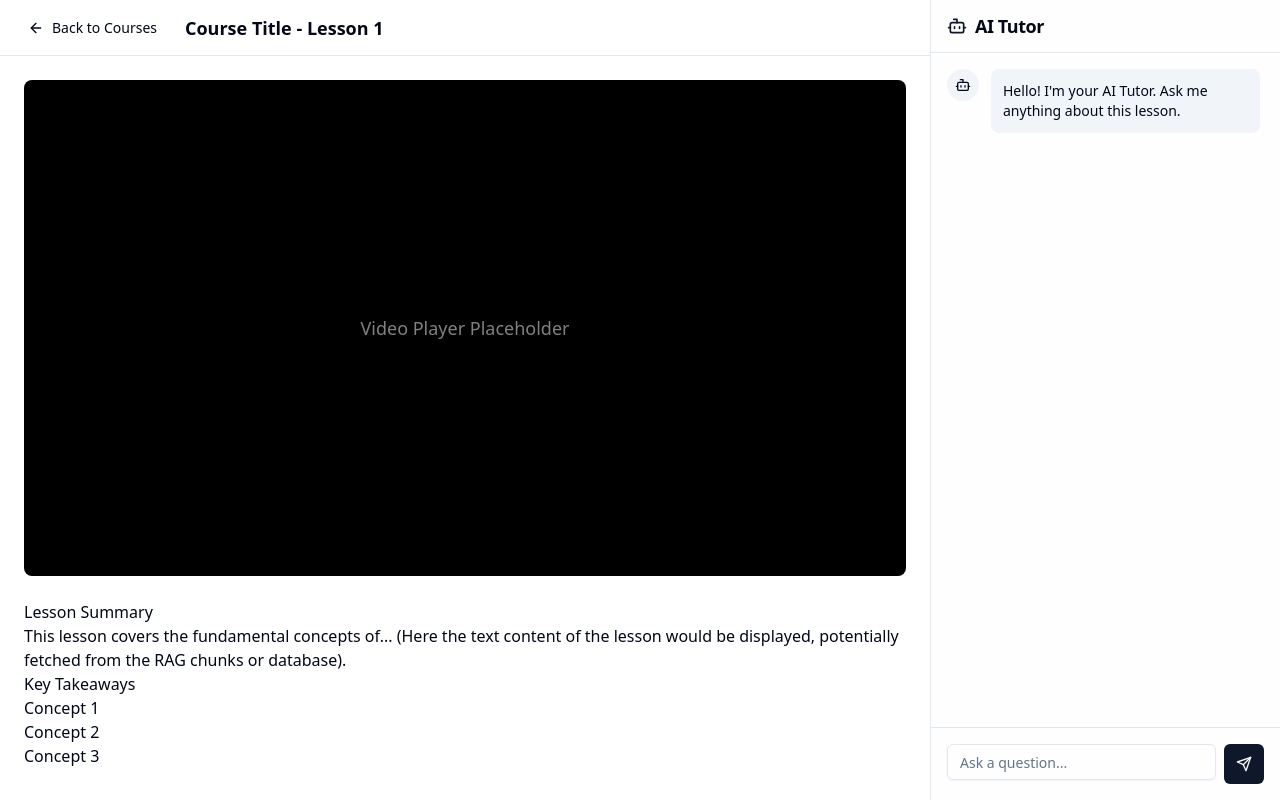
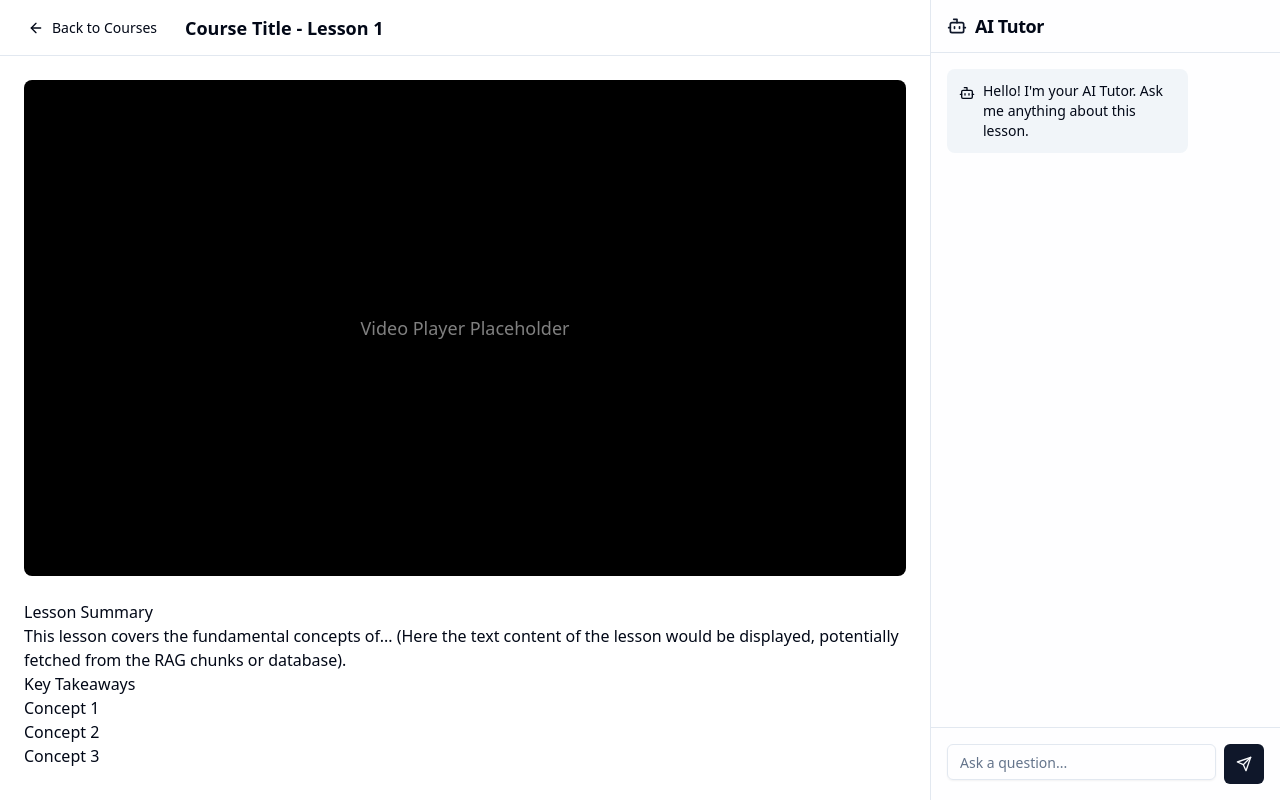
Before and after one commit to Venetsiyali/sstudy, a React (Vite) app in the folder frontend/: page /course/1 in a window 1280 px wide. Built offline with nearby package versions, Linux system fonts and the light colour scheme.

Commit message:
Fix frontend: restore ScrollArea, clean imports, update vercel.json

```diff
--- a/frontend/package.json
+++ b/frontend/package.json
@@ -5,11 +5,12 @@
   "type": "module",
   "scripts": {
     "dev": "vite",
-    "build": "tsc && vite build",
+    "build": "vite build",
     "lint": "eslint . --ext ts,tsx --report-unused-disable-directives --max-warnings 0",
     "preview": "vite preview"
   },
   "dependencies": {
+    "@radix-ui/react-scroll-area": "^1.2.10",
     "@radix-ui/react-slot": "^1.0.2",
     "class-variance-authority": "^0.7.0",
     "clsx": "^2.1.0",
--- a/frontend/src/components/AITutorSidebar.tsx
+++ b/frontend/src/components/AITutorSidebar.tsx
@@ -1,9 +1,9 @@
-import { useState } from "react"
-import { Button } from "@/components/ui/button"
-import { Input } from "@/components/ui/input"
-import { Card, CardContent, CardHeader, CardTitle } from "@/components/ui/card"
-import { ScrollArea } from "@/components/ui/scroll-area" // We need to create this or use a div
-import { Send, Bot, User } from "lucide-react"
+import { useState } from 'react';
+import { Button } from '@/components/ui/button';
+import { Input } from '@/components/ui/input';
+import { CardHeader, CardTitle } from '@/components/ui/card'; // CardContent/Card is not used, removing it
+import { ScrollArea } from '@/components/ui/scroll-area';
+import { Send, Bot, User, Loader2 } from 'lucide-react'; // Added Loader2 as per instruction
 
 interface Message {
     role: "user" | "bot"
@@ -50,37 +50,44 @@
                 </CardTitle>
             </CardHeader>
 
-            <div className="flex-1 overflow-y-auto p-4 space-y-4">
+            <div className="flex-1 overflow-hidden p-4">
+                <ScrollArea className="h-full pr-4">
+                    {messages.length === 0 ? (
+                        <div className="flex h-full flex-col items-center justify-center text-center text-muted-foreground">
+                            <Bot className="mb-2 h-12 w-12 opacity-20" />
+                            <p>Ask me anything about this course!</p>
+                        </div>
+                    ) : (
+                        <div className="space-y-4">
                             {messages.map((msg, i) => (
                                 <div
                                     key={i}
-                        className={`flex gap-3 ${msg.role === "user" ? "flex-row-reverse" : "flex-row"
+                                    className={`flex ${msg.role === 'user' ? 'justify-end' : 'justify-start'
                                         }`}
                                 >
-                        <div className={`w-8 h-8 rounded-full flex items-center justify-center shrink-0 ${msg.role === "user" ? "bg-primary text-primary-foreground" : "bg-muted"
-                            }`}>
-                            {msg.role === "user" ? <User className="w-4 h-4" /> : <Bot className="w-4 h-4" />}
-                        </div>
                                     <div
-                            className={`rounded-lg p-3 text-sm max-w-[85%] ${msg.role === "user"
-                                    ? "bg-primary text-primary-foreground"
-                                    : "bg-muted text-foreground"
+                                        className={`flex max-w-[80%] items-start gap-2 rounded-lg p-3 ${msg.role === 'user'
+                                            ? 'bg-primary text-primary-foreground'
+                                            : 'bg-muted'
                                             }`}
                                     >
-                            {msg.content}
+                                        {msg.role === 'bot' && <Bot className="mt-1 h-4 w-4 shrink-0" />}
+                                        <div className="text-sm">{msg.content}</div>
+                                        {msg.role === 'user' && <User className="mt-1 h-4 w-4 shrink-0" />}
                                     </div>
                                 </div>
                             ))}
                             {loading && (
-                    <div className="flex gap-3">
-                        <div className="w-8 h-8 rounded-full bg-muted flex items-center justify-center shrink-0 animate-pulse">
-                            <Bot className="w-4 h-4 opacity-50" />
-                        </div>
-                        <div className="bg-muted rounded-lg p-3 text-sm text-foreground animate-pulse">
+                                <div className="flex justify-start">
+                                    <div className="flex items-center gap-2 rounded-lg bg-muted p-3 text-sm">
+                                        <Loader2 className="h-4 w-4 animate-spin" />
                                         Thinking...
                                     </div>
                                 </div>
                             )}
+                        </div>
+                    )}
+                </ScrollArea>
             </div>
 
             <div className="p-4 border-t">
--- /dev/null
+++ b/frontend/src/components/ui/scroll-area.tsx
@@ -0,0 +1,46 @@
+import * as React from "react"
+import * as ScrollAreaPrimitive from "@radix-ui/react-scroll-area"
+
+import { cn } from "@/lib/utils"
+
+const ScrollArea = React.forwardRef<
+    React.ElementRef<typeof ScrollAreaPrimitive.Root>,
+    React.ComponentPropsWithoutRef<typeof ScrollAreaPrimitive.Root>
+>(({ className, children, ...props }, ref) => (
+    <ScrollAreaPrimitive.Root
+        ref={ref}
+        className={cn("relative overflow-hidden", className)}
+        {...props}
+    >
+        <ScrollAreaPrimitive.Viewport className="h-full w-full rounded-[inherit]">
+            {children}
+        </ScrollAreaPrimitive.Viewport>
+        <ScrollBar />
+        <ScrollAreaPrimitive.Corner />
+    </ScrollAreaPrimitive.Root>
+))
+ScrollArea.displayName = ScrollAreaPrimitive.Root.displayName
+
+const ScrollBar = React.forwardRef<
+    React.ElementRef<typeof ScrollAreaPrimitive.ScrollAreaScrollbar>,
+    React.ComponentPropsWithoutRef<typeof ScrollAreaPrimitive.ScrollAreaScrollbar>
+>(({ className, orientation = "vertical", ...props }, ref) => (
+    <ScrollAreaPrimitive.ScrollAreaScrollbar
+        ref={ref}
+        orientation={orientation}
+        className={cn(
+            "flex touch-none select-none transition-colors",
+            orientation === "vertical" &&
+            "h-full w-2.5 border-l border-l-transparent p-[1px]",
+            orientation === "horizontal" &&
+            "h-2.5 flex-col border-t border-t-transparent p-[1px]",
+            className
+        )}
+        {...props}
+    >
+        <ScrollAreaPrimitive.ScrollAreaThumb className="relative flex-1 rounded-full bg-border" />
+    </ScrollAreaPrimitive.ScrollAreaScrollbar>
+))
+ScrollBar.displayName = ScrollAreaPrimitive.ScrollAreaScrollbar.displayName
+
+export { ScrollArea, ScrollBar }
```
Also changed, not shown: 1 other file (tests, documents, lock files or other folders). Lines whose indentation alone changed are shown as unchanged.
